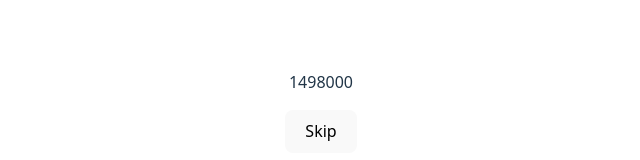
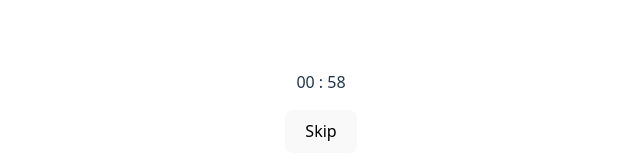
Before and after one commit to Tomasz-Karg/pomodoro-react, a React (Vite) app: page / in a window 1280 px wide. Both pictures are taken after a click on the button "Start". Shown: the part 259-419 px from the top of the page, without its empty margins (319-959 px from the left). Built offline with nearby package versions, Linux system fonts and the light colour scheme.

Commit message:
Formated the Timer to display MM:SS and added blink style

```diff
--- a/src/components/Timer.jsx
+++ b/src/components/Timer.jsx
@@ -9,7 +9,7 @@ export function Timer( {durationMinutes} ){
   //"time" state gets set and saved every 1000 ms to one less second of its previous value.
   useEffect( () => {
 
-    if (time < 0) return;
+    if (time <= 0) return;
 
     const timeoutId = setTimeout( () => {
       setTime(time => time-1000)
@@ -18,10 +18,19 @@ export function Timer( {durationMinutes} ){
     return () => clearTimeout(timeoutId);
   }, [time]);
 
+  function getFormatedTime(time){
+    let total_secconds = parseInt(Math.floor(time / 1000))
+    let minutes = Math.floor(total_secconds / 60)
+    let formatedMinutes = minutes.toString().padStart(2, '0');
+    let seconds = total_secconds % 60
+    let formatedSeconds = seconds.toString().padStart(2, '0');
+    return `${formatedMinutes} : ${formatedSeconds}`;
+  };
+
 
   return(
     <div>
-      {time}
+      {getFormatedTime(time)}
     </div>
   );
 }
--- a/src/index.css
+++ b/src/index.css
@@ -68,3 +68,19 @@ button:focus-visible {
     background-color: #f9f9f9;
   }
 }
+
+.blink {
+    animation: blink-animation 1s infinite;
+  }
+
+  @keyframes blink-animation {
+    0% {
+      opacity: 1;
+    }
+    50% {
+      opacity: 0;
+    }
+    100% {
+      opacity: 1;
+    }
+  }
--- a/src/pages/HomePage.jsx
+++ b/src/pages/HomePage.jsx
@@ -39,7 +39,7 @@ export function HomePage() {
       {mode === MODE.WORKING && (
         <div>
           <div>
-            <Timer durationMinutes={25}/>
+            <Timer className="blink" durationMinutes={1}/>
           </div>
           <div>
             <button className="button"
```
